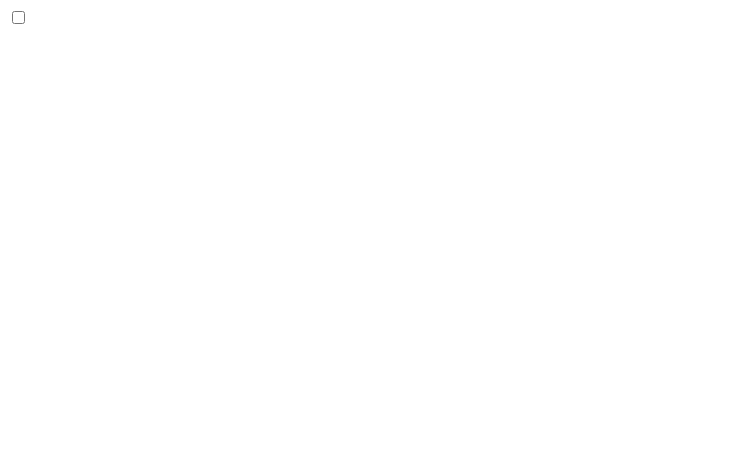
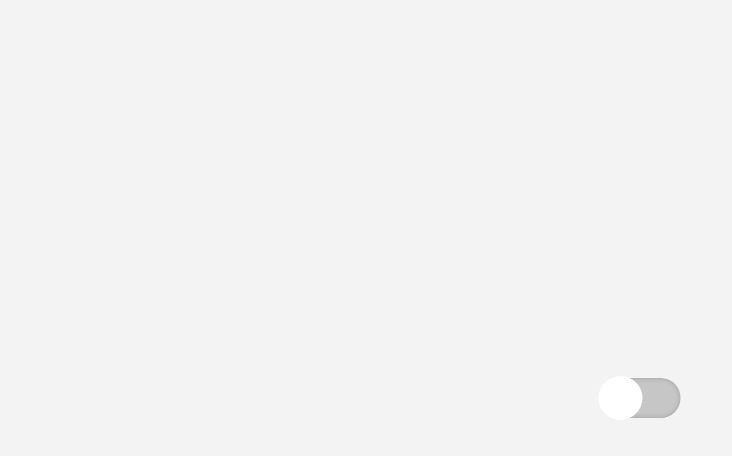
Before and after one commit to Kurdupov/checkbox, a plain HTML site: page index.html in a window 1280 px wide. Shown: the whole page, without its empty margins (0-732 px from the left). Drawn offline with Linux system fonts and the light colour scheme; files that its build step writes are made by us from their sources.

Commit message:
Update index.html

```diff
--- a/index.html
+++ b/index.html
@@ -3,7 +3,7 @@
 <head>
     <meta charset="UTF-8">
     <title>On-Out</title>
-    <link rel="stylesheet" href="main.css"
+    <link rel="stylesheet" href="style.css"
 </head>
 <body>
 
```
